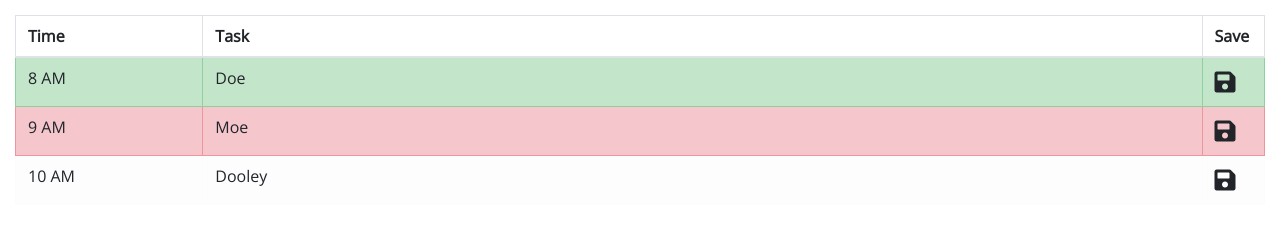
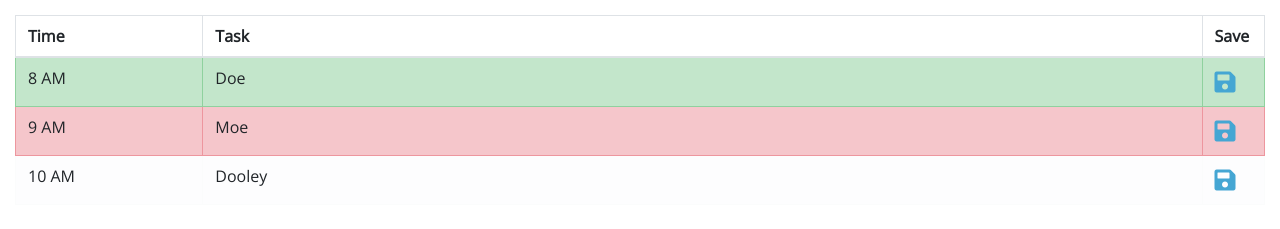
Before and after one commit to murali-sa/Homework05, a plain HTML site: page index.html in a window 1280 px wide. Shown: the part 321-550 px from the top of the page. Drawn offline with nearby package versions, Linux system fonts and the light colour scheme.

Commit message:
Add files via upload

```diff
--- a/index.html
+++ b/index.html
@@ -43,17 +43,17 @@
           <tr class="table-success">
             <td>8 AM</td>
             <td>Doe</td>
-            <td><i class="fa fa-save" style="font-size:24px;"></i></td>
+            <td><i class="fa fa-save" style="font-size:24px;color: rgb(69, 166, 211)"></i></td>
           </tr>
           <tr class="table-danger">
             <td>9 AM</td>
             <td>Moe</td>
-            <td><i class="fa fa-save" style="font-size:24px;"></i></td>
+            <td><i class="fa fa-save" style="font-size:24px;color: rgb(69, 166, 211)"></i></td>
           </tr>
           <tr class="table-light">
             <td>10 AM</td>
             <td>Dooley</td>
-            <td><i class="fa fa-save" style="font-size:24px;"></i></td>
+            <td><i class="fa fa-save" style="font-size:24px;color: rgb(69, 166, 211)"></i></td>
           </tr>
         </tbody>
       </table>
```
